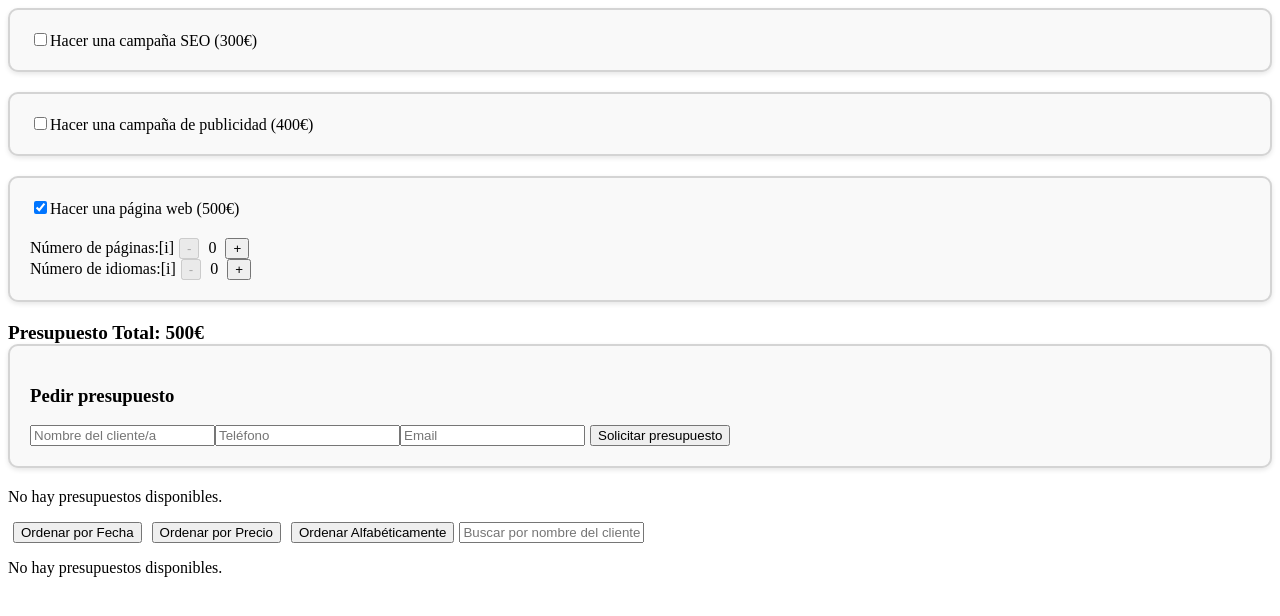
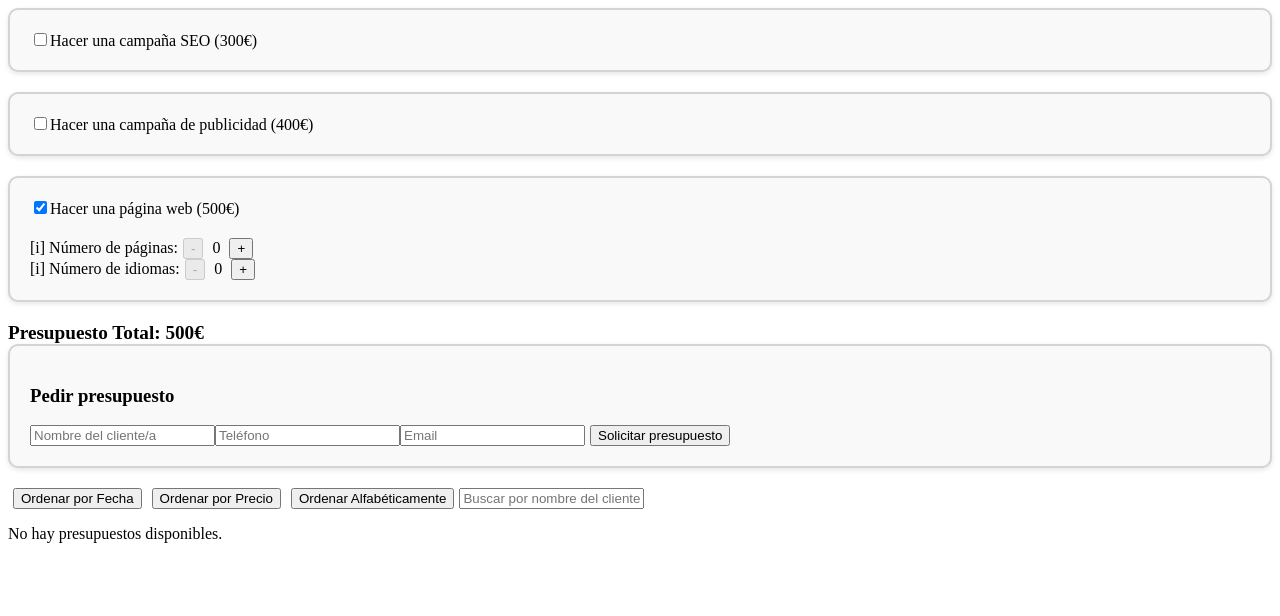
Before and after one commit to Wizardrunner/Sprint-6, an Angular app: page / in a window 1280 px wide. Both pictures are taken after a click on the checkbox "Hacer una página web (500€)". Shown: the top 616 px of the page. Built offline with nearby package versions, Linux system fonts and the light colour scheme.

Commit message:
Fixing budget list

```diff
--- a/src/app/app.component.html
+++ b/src/app/app.component.html
@@ -15,15 +15,15 @@
 
   <div *ngIf="showPanel" class="web-option-container">
     <div>
+      <span class="info-icon" (click)="openModal('Añade las páginas que tendrá tu proyecto. El coste de cada página es de 30€.')">[i] </span>
       <label>Número de páginas:</label>
-      <span class="info-icon" (click)="openModal('Añade las páginas que tendrá tu proyecto. El coste de cada página es de 30€.')">[i]</span>
       <button (click)="changePages(-1)" [disabled]="numberOfPages <= 1">-</button>
       {{ numberOfPages }}
       <button (click)="changePages(1)">+</button>
     </div>
     <div>
+      <span class="info-icon" (click)="openModal('Añade los lenguajes que tendrá tu proyecto. El coste de cada idioma es de 30€.')">[i] </span>
       <label>Número de idiomas:</label>
-      <span class="info-icon" (click)="openModal('Añade los lenguajes que tendrá tu proyecto. El coste de cada idioma es de 30€.')">[i]</span>
       <button (click)="changeLanguages(-1)" [disabled]="numberOfLanguages <= 1">-</button>
       {{ numberOfLanguages }}
       <button (click)="changeLanguages(1)">+</button>
@@ -38,7 +38,6 @@
 <!-- Componente modal para mostrar información -->
 <app-info-modal [content]="modalContent" [show]="showModal" (close)="closeModal()"></app-info-modal>
 
-
 <!--Formulario para que los usuarios puedan meter sus datos-->
 <div class="option-box">
   <h3>Pedir presupuesto</h3>
@@ -47,8 +46,6 @@
   <input type="email" [(ngModel)]="customerEmail" placeholder="Email">
   <button (click)="requestBudget()">Solicitar presupuesto</button>
 </div>
-
-<app-budgets-list [budgets]="getBudgets()"></app-budgets-list>
 
 <!-- Botones para ordenar y campo de búsqueda -->
 <div class="sorting-controls">
```
